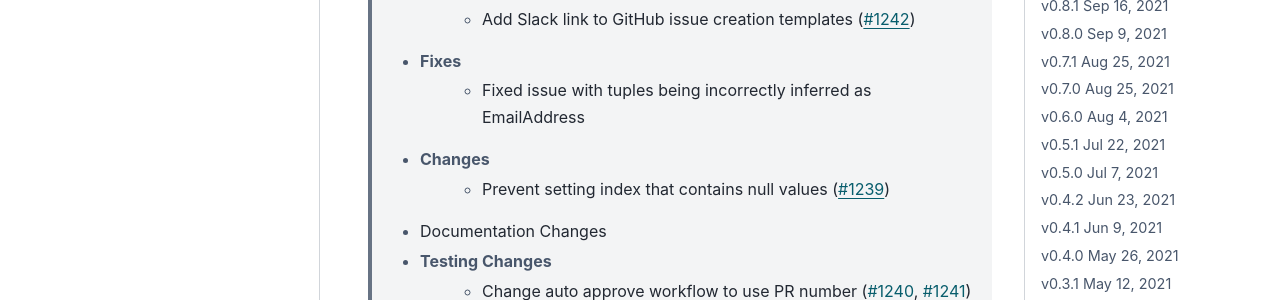
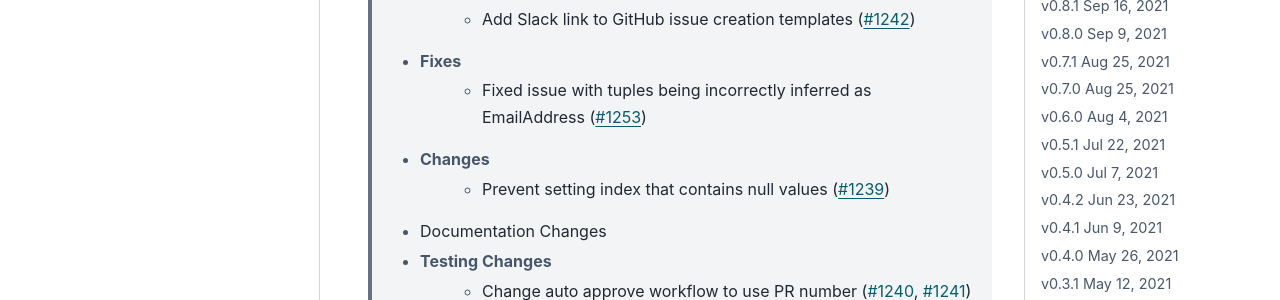
Before and after one commit to alteryx/woodwork, a Sphinx documentation site: the page built from docs/source/release_notes.rst, in a window 1280 px wide and 900 px high. Shown: the part 330-630 px from the top of the window. Built offline with Sphinx 7.4.7 and the PyData theme 0.15.4, drawn with Linux system fonts in a browser that asks for light colours; comment, search, counter and statistics services are not loaded.

Commit message:
updated release notes

```diff
--- a/docs/source/release_notes.rst
+++ b/docs/source/release_notes.rst
@@ -8,7 +8,7 @@ Future Release
     * Enhancements
         * Add Slack link to GitHub issue creation templates (:pr:`1242`)
     * Fixes
-        * Fixed issue with tuples being incorrectly inferred as EmailAddress
+        * Fixed issue with tuples being incorrectly inferred as EmailAddress (:pr:`1253`)
     * Changes
         * Prevent setting index that contains null values (:pr:`1239`)
     * Documentation Changes
```
